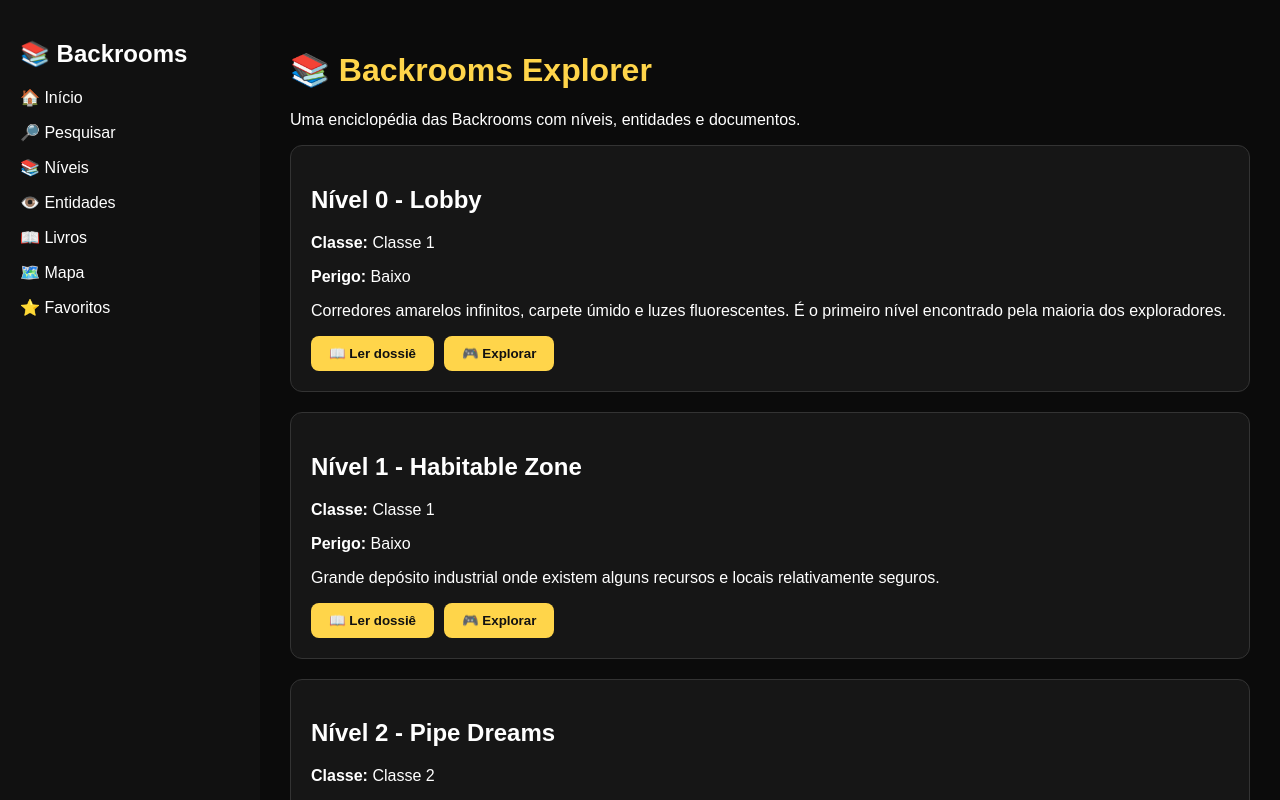
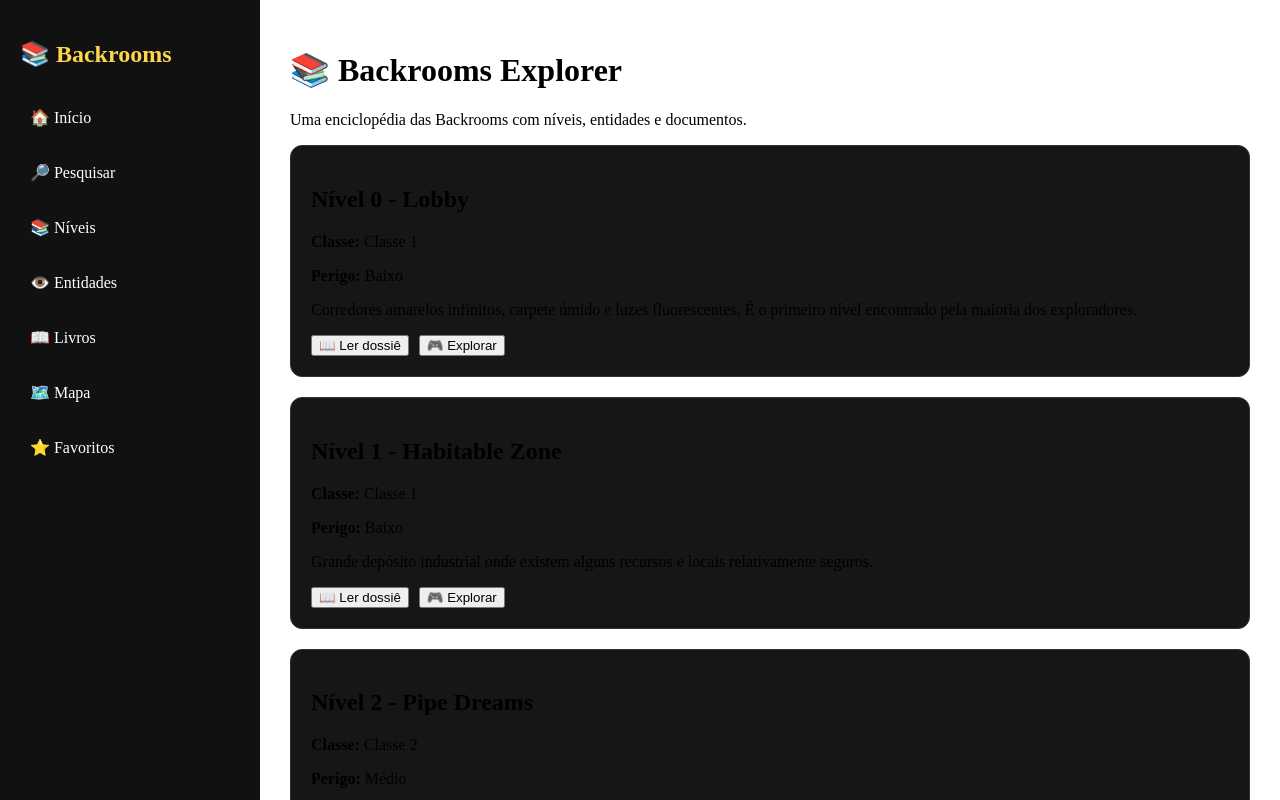
Before and after one commit to patopinhodoff-crypto/Backrooms-Explorer, a React (Vite) app: page / in a window 1280 px wide. Shown: the top 800 px of the page. Built offline with nearby package versions, Linux system fonts and the light colour scheme; a web font is replaced by a local one.

Commit message:
Update app.css

```diff
--- a/src/app.css
+++ b/src/app.css
@@ -1,30 +1,24 @@
-body{
-  margin:0;
-  background:#0b0b0b;
-  color:white;
-  font-family:Arial,Helvetica,sans-serif;
+aside {
+  color: white;
 }
 
-#root{
-  min-height:100vh;
+aside h2 {
+  color: #ffd54a;
+  margin-bottom: 30px;
 }
 
-h1{
-  color:#ffd54a;
+aside p {
+  padding: 10px;
+  border-radius: 8px;
+  cursor: pointer;
+  transition: 0.2s;
 }
 
-button{
-  background:#ffd54a;
-  color:#111;
-  border:none;
-  padding:10px 18px;
-  border-radius:8px;
-  cursor:pointer;
-  font-weight:bold;
-  transition:.2s;
+aside p:hover {
+  background: #222;
+  transform: translateX(5px);
 }
 
-button:hover{
-  transform:scale(1.05);
-  background:#ffe37d;
+main {
+  min-height: 100vh;
 }
```
